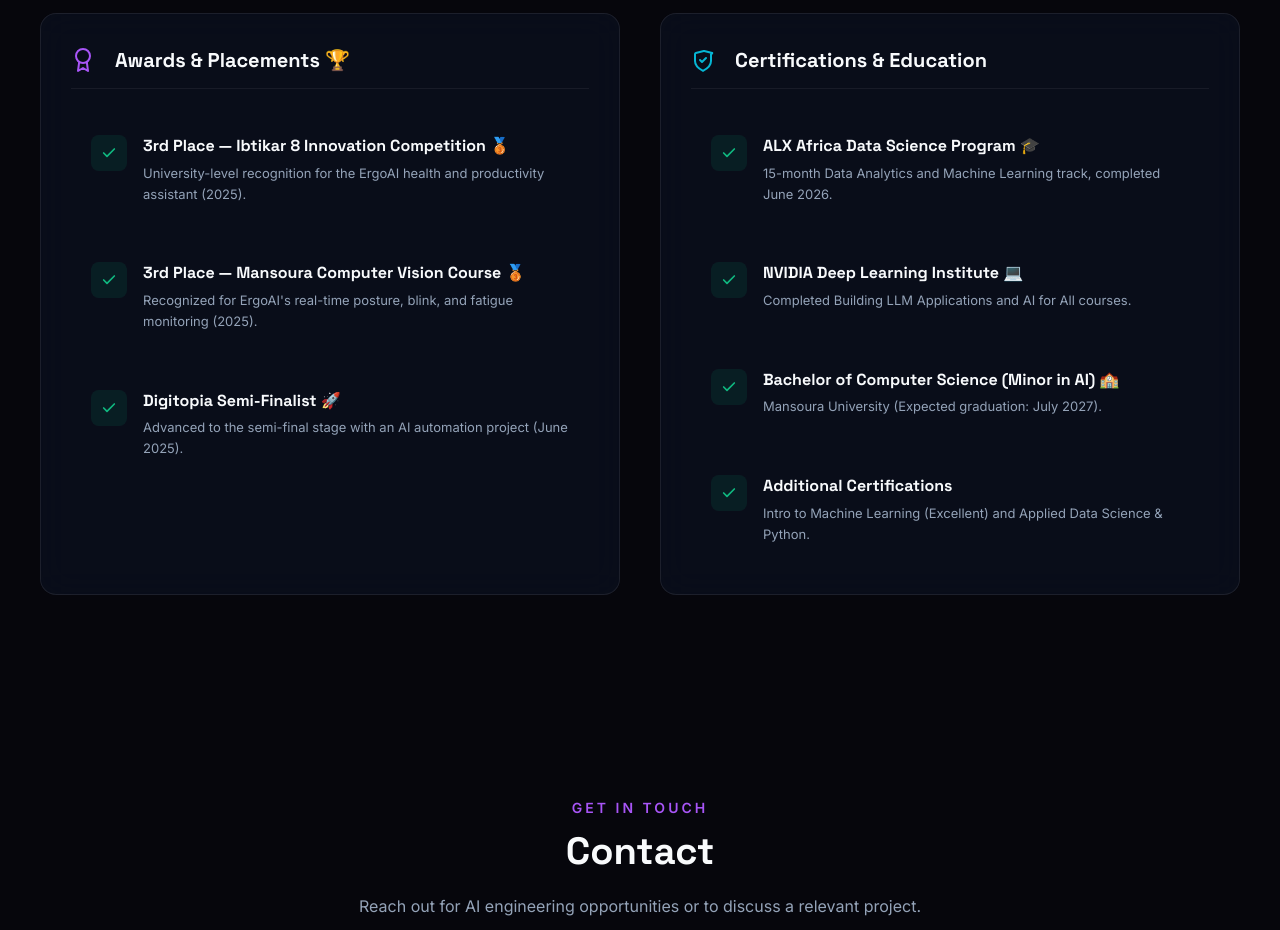
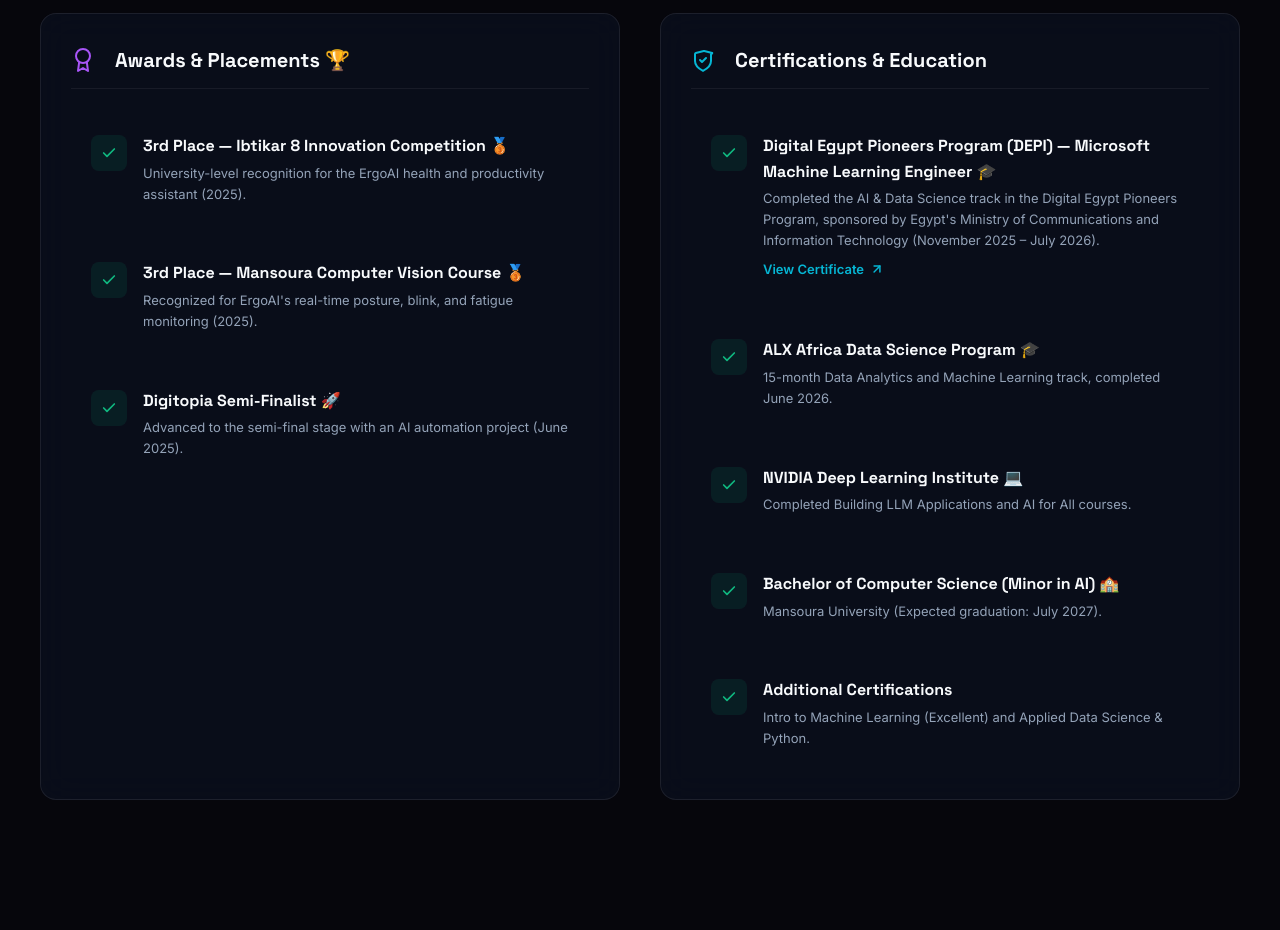
Before and after one commit to Demro7/Demro7.github.io, a website: page index.html in a window 1280 px wide. Shown: the part 6960-7890 px from the top of the page. Drawn offline with Linux system fonts and the light colour scheme.

Commit message:
Add DEPI certificate and self-host updated resume

```diff
--- a/index.html
+++ b/index.html
@@ -91,7 +91,7 @@
               Explore Projects
               <svg xmlns="http://www.w3.org/2000/svg" width="20" height="20" viewBox="0 0 24 24" fill="none" stroke="currentColor" stroke-width="2.5" stroke-linecap="round" stroke-linejoin="round" style="margin-left: 8px;"><path d="M5 12h14"></path><path d="m12 5 7 7-7 7"></path></svg>
             </a>
-            <a href="https://drive.google.com/file/d/1UwQ9HXogEmM88rHGarYZoNYDlvMbUgY6/view?usp=sharing" target="_blank" rel="noopener noreferrer" class="btn btn-secondary">
+            <a href="Ahmed_Eldemery.pdf" target="_blank" rel="noopener noreferrer" class="btn btn-secondary">
               View Resume
               <svg xmlns="http://www.w3.org/2000/svg" width="20" height="20" viewBox="0 0 24 24" fill="none" stroke="currentColor" stroke-width="2" stroke-linecap="round" stroke-linejoin="round" style="margin-left: 8px;"><path d="M15 2H6a2 2 0 0 0-2 2v16a2 2 0 0 0 2 2h12a2 2 0 0 0 2-2V7Z"></path><path d="M14 2v4a2 2 0 0 0 2 2h4"></path><path d="M10 9H8"></path><path d="M16 13H8"></path><path d="M16 17H8"></path></svg>
             </a>
@@ -551,6 +551,19 @@
                 <svg xmlns="http://www.w3.org/2000/svg" width="16" height="16" viewBox="0 0 24 24" fill="none" stroke="currentColor" stroke-width="2.5" stroke-linecap="round" stroke-linejoin="round"><path d="M20 6 9 17l-5-5"></path></svg>
               </div>
               <div class="honor-details">
+                <h4>Digital Egypt Pioneers Program (DEPI) — Microsoft Machine Learning Engineer 🎓</h4>
+                <p>Completed the AI &amp; Data Science track in the Digital Egypt Pioneers Program, sponsored by Egypt's Ministry of Communications and Information Technology (November 2025 – July 2026).</p>
+                <a class="certificate-link" href="depi-microsoft-machine-learning-engineer-certificate.pdf" target="_blank" rel="noopener noreferrer" aria-label="View DEPI certificate">
+                  View Certificate
+                  <svg xmlns="http://www.w3.org/2000/svg" width="14" height="14" viewBox="0 0 24 24" fill="none" stroke="currentColor" stroke-width="2.5" stroke-linecap="round" stroke-linejoin="round" aria-hidden="true"><path d="M7 17 17 7"></path><path d="M7 7h10v10"></path></svg>
+                </a>
+              </div>
+            </div>
+            <div class="honor-item">
+              <div class="honor-badge">
+                <svg xmlns="http://www.w3.org/2000/svg" width="16" height="16" viewBox="0 0 24 24" fill="none" stroke="currentColor" stroke-width="2.5" stroke-linecap="round" stroke-linejoin="round"><path d="M20 6 9 17l-5-5"></path></svg>
+              </div>
+              <div class="honor-details">
                 <h4>ALX Africa Data Science Program 🎓</h4>
                 <p>15-month Data Analytics and Machine Learning track, completed June 2026.</p>
               </div>
--- a/style.css
+++ b/style.css
@@ -880,6 +880,32 @@ header {
   color: var(--text-secondary);
 }
 
+.certificate-link {
+  display: inline-flex;
+  align-items: center;
+  gap: 6px;
+  margin-top: 8px;
+  color: var(--accent-cyan);
+  font-size: 13px;
+  font-weight: 600;
+  text-decoration: none;
+  transition: var(--transition-smooth);
+}
+
+.certificate-link:hover,
+.certificate-link:focus-visible {
+  color: #ffffff;
+}
+
+.certificate-link svg {
+  transition: transform 0.2s ease;
+}
+
+.certificate-link:hover svg,
+.certificate-link:focus-visible svg {
+  transform: translate(2px, -2px);
+}
+
 /* Contact Section */
 .contact {
   padding: 100px 0;
--- a/tests/portfolio.e2e.cjs
+++ b/tests/portfolio.e2e.cjs
@@ -31,6 +31,9 @@ after(async () => {
 async function openPortfolio(viewport = { width: 1440, height: 1000 }) {
   const page = await browser.newPage({ viewport });
   const errors = [];
+  await page.route("https://fonts.googleapis.com/**", (route) =>
+    route.fulfill({ status: 200, contentType: "text/css", body: "" }),
+  );
   page.on("console", (message) => {
     if (message.type() === "error") errors.push(message.text());
   });
@@ -97,15 +100,34 @@ test("mobile navigation exposes and updates its expanded state", async () => {
   await page.close();
 });
 
-test("the resume button opens the current shared Google Drive CV", async () => {
+test("the resume button opens the current self-hosted CV", async () => {
   const { page } = await openPortfolio();
   const resumeLink = page.getByRole("link", { name: "View Resume" });
 
+  assert.equal(await resumeLink.getAttribute("href"), "Ahmed_Eldemery.pdf");
+  assert.equal(fs.existsSync(path.join(projectRoot, "Ahmed_Eldemery.pdf")), true);
+  assert.equal(await resumeLink.getAttribute("rel"), "noopener noreferrer");
+  await page.close();
+});
+
+test("the DEPI Microsoft Machine Learning Engineer certificate is listed and viewable", async () => {
+  const { page } = await openPortfolio();
+  const certificate = page.getByRole("link", { name: "View DEPI certificate" });
+
+  assert.equal(await certificate.getAttribute("href"), "depi-microsoft-machine-learning-engineer-certificate.pdf");
   assert.equal(
-    await resumeLink.getAttribute("href"),
-    "https://drive.google.com/file/d/1UwQ9HXogEmM88rHGarYZoNYDlvMbUgY6/view?usp=sharing",
+    fs.existsSync(path.join(projectRoot, "depi-microsoft-machine-learning-engineer-certificate.pdf")),
+    true,
   );
-  assert.equal(await resumeLink.getAttribute("rel"), "noopener noreferrer");
+  const certificatePanel = certificate.locator("xpath=ancestor::div[contains(@class, 'glass-panel')][1]");
+  assert.equal(
+    await certificatePanel.getByRole("heading", { name: "Certifications & Education" }).count(),
+    1,
+  );
+  assert.match(
+    await certificate.locator("xpath=ancestor::*[contains(@class, 'honor-item')][1]").innerText(),
+    /Digital Egypt Pioneers Program.*Microsoft Machine Learning Engineer.*November 2025.*July 2026/s,
+  );
   await page.close();
 });
 
```
Also changed, not shown: 3 other files.
